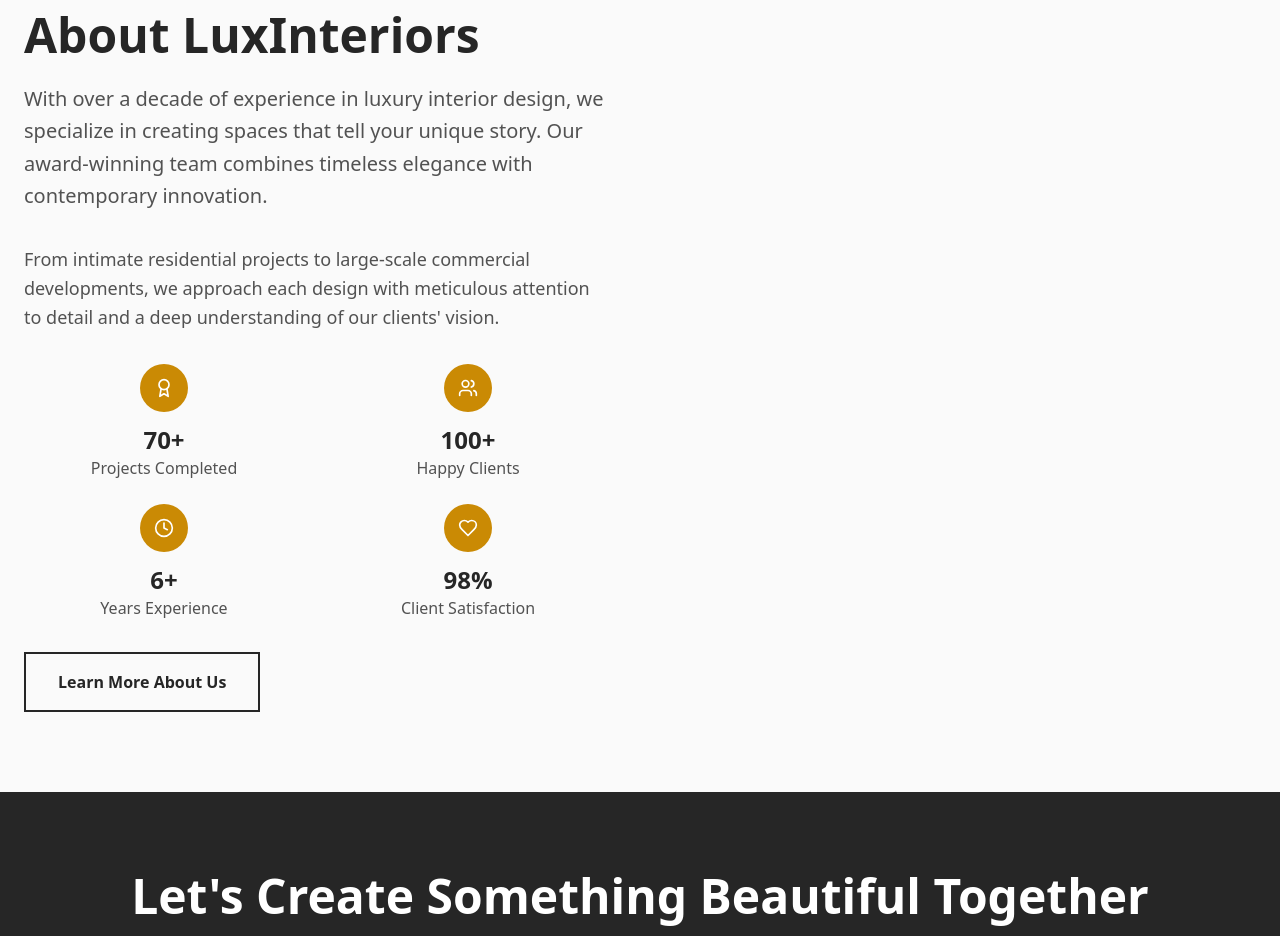
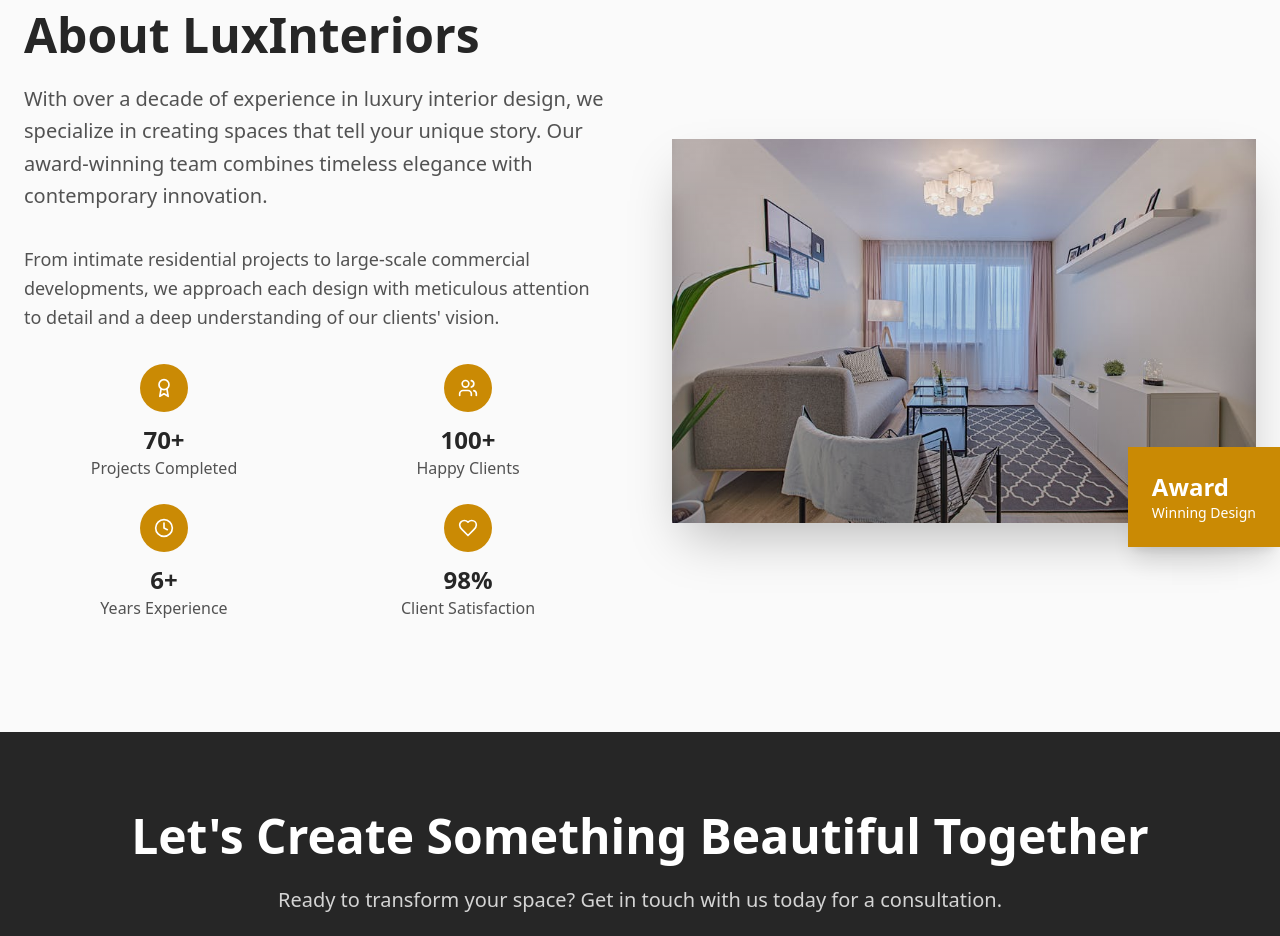
Before and after one commit to Avi7620/LuxInterior, a React (Vite) app: page / in a window 1280 px wide. Shown: the part 4780-5716 px from the top of the page. Built offline with nearby package versions, Linux system fonts and the light colour scheme.

Commit message:
side bar updated

```diff
--- a/src/components/About.tsx
+++ b/src/components/About.tsx
@@ -40,29 +40,29 @@ const About: React.FC = () => {
               })}
             </div>
 
-            <button className="px-8 py-4 border-2 border-neutral-800 text-neutral-800 font-semibold hover:bg-neutral-800 hover:text-white transition-all duration-300">
+            {/* <button className="px-8 py-4 border-2 border-neutral-800 text-neutral-800 font-semibold hover:bg-neutral-800 hover:text-white transition-all duration-300">
               Learn More About Us
-            </button>
+            </button> */}
           </div>
 
           {/* Image */}
-          {/* <div className="relative">
+          <div className="relative">
             <div className="relative overflow-hidden rounded-none shadow-2xl">
               <img
-                src="https://images.pexels.com/photos/1571467/pexels-photo-1571467.jpeg?auto=compress&cs=tinysrgb&w=800"
+                src="/images/l7.jpeg"
                 alt="Our Design Process"
                 className="w-full h-96 object-cover"
               />
               <div className="absolute inset-0 bg-gradient-to-t from-black/30 to-transparent"></div>
-            </div> */}
+            </div>
 
-            {/* <div className="absolute -bottom-6 -right-6 bg-yellow-600 text-white p-6 shadow-xl">
+            <div className="absolute -bottom-6 -right-6 bg-yellow-600 text-white p-6 shadow-xl">
               <div className="text-2xl font-bold">Award</div>
               <div className="text-sm">Winning Design</div>
-            </div> */}
+            </div>
           </div>
         </div>
-      {/* </div> */}
+      </div>
     </section>
   );
 };
```
Also changed, not shown: public/images/l7.jpeg (added).
